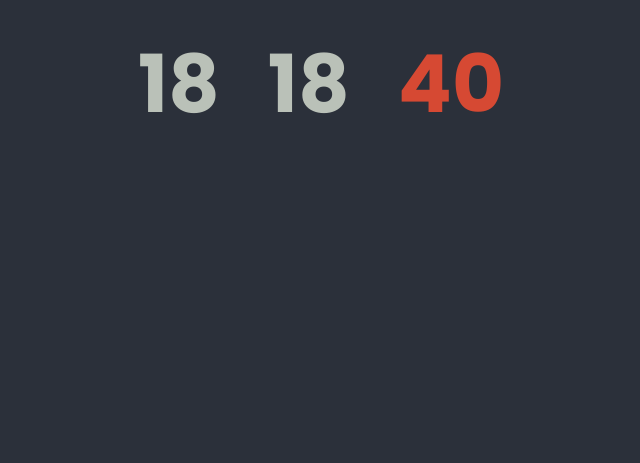
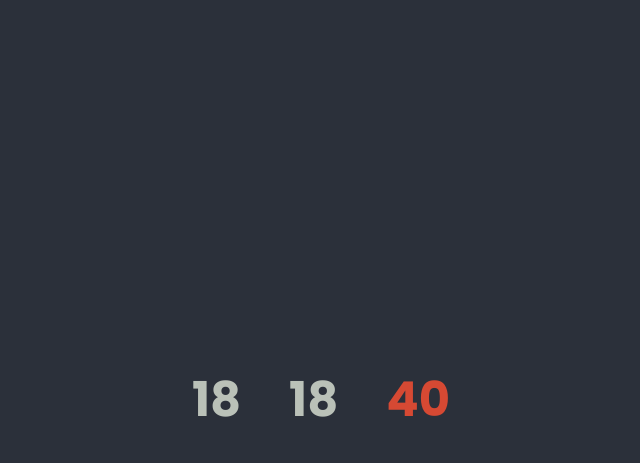
Before and after one commit to alirezava4idi/simple-clock, a plain HTML site: page index.html in a window 1280 px wide. Shown: the whole page, without its empty margins (319-959 px from the left). Drawn offline with Linux system fonts and the light colour scheme.

Commit message:
minor changes

```diff
--- a/script.js
+++ b/script.js
@@ -4,7 +4,6 @@ const clockDiv = document.querySelector('.clock');
 let hour = document.querySelector('.hour');
 let min = document.querySelector('.min');
 let sec = document.querySelector('.sec');
-
 
 function clock() {
     const today = new Date();
@@ -13,7 +12,6 @@ function clock() {
     let s = today.getSeconds();
     m = checkTime(m);
     s = checkTime(s);
-    // document.querySelector('.clock').innerHTML = h + ":" + m + ":" + s;
     hour.innerHTML = h;
     min.innerHTML = m;
     sec.innerHTML = s;
--- a/style.css
+++ b/style.css
@@ -11,7 +11,9 @@
 body {
     margin: 0;
     padding: 0;
+    height: 100vh;
     display: flex;
+    flex-direction: column;
     align-items: center;
     font-family: 'Barlow', sans-serif;
     font-family: 'Fraunces', serif;
@@ -19,21 +21,22 @@ body {
     background-color: var(--Gunmetal);
     color: var(--Ash-Gray);
     justify-content: center;
+    box-sizing: border-box;
+
 }
 
 .clock {
     display: flex;
     flex-direction: row;
-    row-gap: 1rem;
+
 }
 
 .clock > div {
     padding: 1.5rem;
-    font-size: 5rem;
+    font-size: 3rem;
     font-weight: bolder;
 }
 
 .sec {
     color: var(--Cinnabar);
-    mask: inherit;
 }
```
